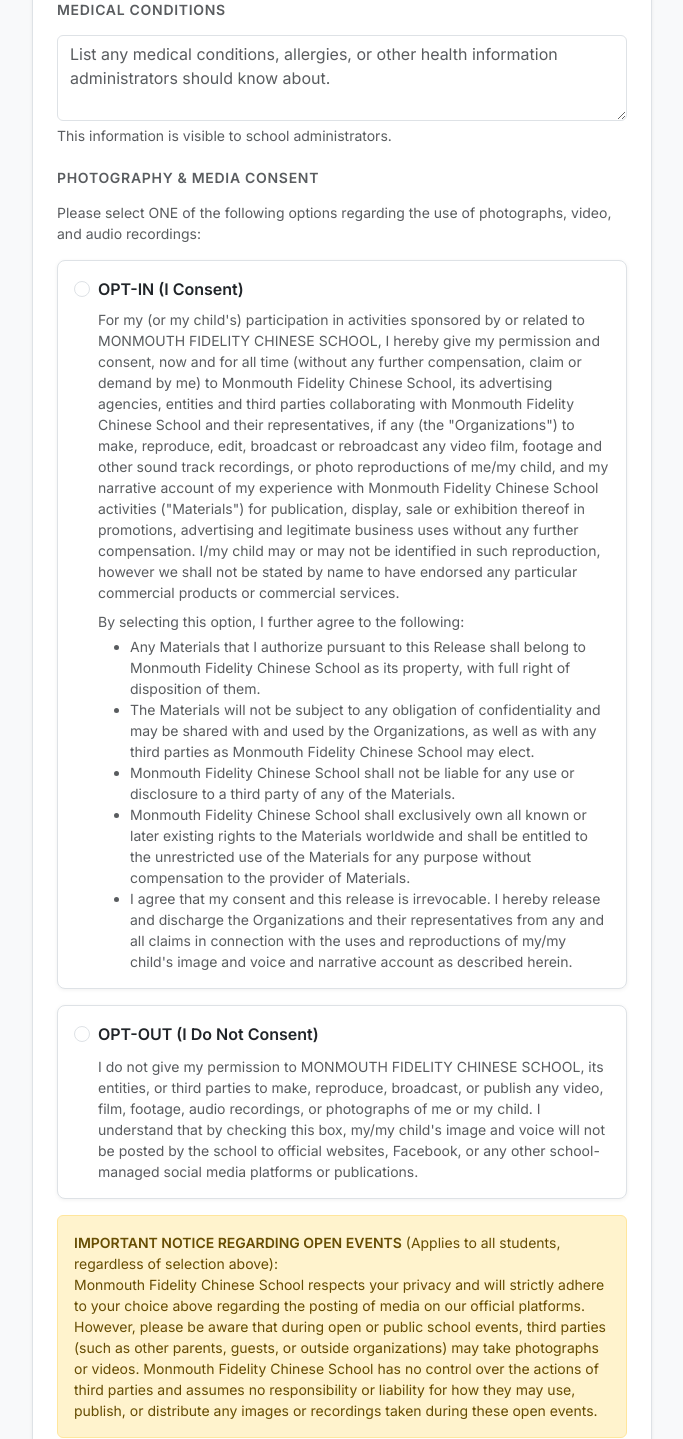
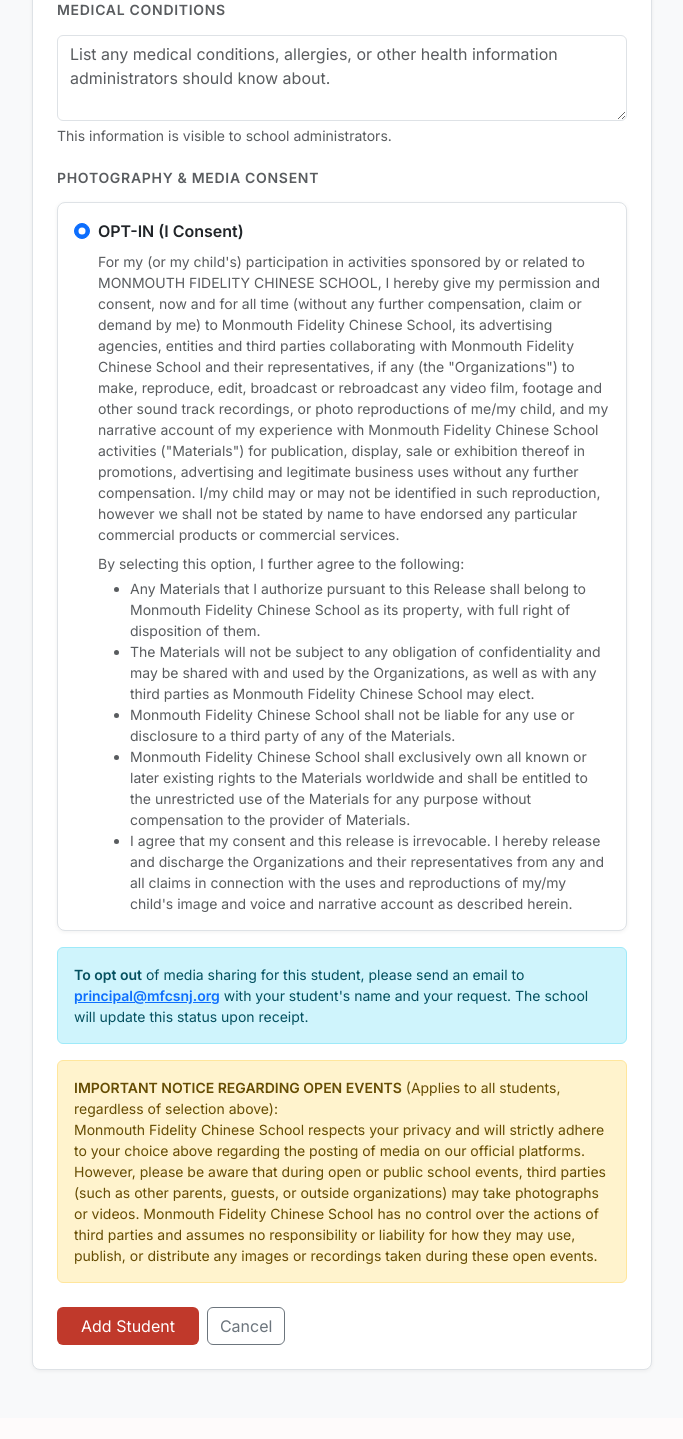
Before and after one commit to languagedeputydir-web/mfcs-registration, a Flask app: page /students/new in a window 1280 px wide. Shown: the part 842-2281 px from the top of the page, without its empty margins (74-757 px from the left). After the commit the page ends 2213 px from the top, so only its background shows below. Run offline with Flask 3, Linux system fonts and the light colour scheme; the visitor is signed in with stand-in values (Sample User, id 1).

Commit message:
fix social media issue

```diff
--- a/routes/admin.py
+++ b/routes/admin.py
@@ -1766,17 +1766,19 @@ def edit_student(student_id):
     # ── Full edit — admin / finance ────────────────────────────────────────────
     if request.method == 'POST':
         f = request.form
+        media_consent = 1 if f.get('media_consent') == '1' else 0
         cur.execute("""UPDATE student SET
                 first_name=%s, last_name=%s, chinese_name=%s,
                 gender=%s, birthday=%s, phone=%s, email=%s,
                 ec_first_name=%s, ec_last_name=%s, ec_phone=%s,
-                special_note=%s WHERE id=%s""",
+                special_note=%s, media_consent=%s WHERE id=%s""",
                 (f.get('first_name',''), f.get('last_name',''),
                  f.get('chinese_name','?'), f.get('gender','?'),
                  f.get('birthday','').strip() or '2999-01-01',
                  f.get('phone','?'), f.get('email','?'),
                  f.get('ec_first_name','?'), f.get('ec_last_name','?'),
-                 f.get('ec_phone','?'), f.get('special_note',''), student_id))
+                 f.get('ec_phone','?'), f.get('special_note',''),
+                 media_consent, student_id))
         conn.commit(); conn.close()
         flash('Student updated.', 'success')
         pid_arg  = request.form.get('_pid', '')
--- a/routes/family.py
+++ b/routes/family.py
@@ -1219,7 +1219,10 @@ def submit_registration(period_id):
                 f"{text_rows}"
                 f"{text_summary}"
                 f"  {'─'*30}\n"
-                f"  TOTAL DUE:                 ${total_due:.2f}\n\n"
+                f"  TOTAL DUE:                 ${total_due:.2f}\n"
+                f"  NOTE: The total above reflects fees at time of registration.\n"
+                f"  Please log in to your account to view the most current amount due,\n"
+                f"  as a late payment fee may apply if payment is received after the deadline.\n\n"
                 f"{pay_text}\n"
                 f"{late_fee_warning_text}"
                 f"{'='*50}\n\n"
@@ -1243,7 +1246,12 @@ def submit_registration(period_id):
                 f"<tr style='background:#e8f5e9;font-weight:bold'>"
                 f"<td colspan='5'><strong>TOTAL DUE</strong></td>"
                 f"<td style='text-align:right'><strong>${total_due:.2f}</strong></td></tr>"
-                f"</table><br>"
+                f"</table>"
+                f"<p style='color:#666;font-size:0.9em;margin-top:8px'>"
+                f"⚠ The total above reflects fees at the time of registration. "
+                f"Please <a href='https://register.mfcsnj.org'>log in to your account</a> "
+                f"to view the most current amount due, as a late payment fee may apply "
+                f"if payment is received after the payment deadline.</p><br>"
                 f"{pay_html}"
                 f"{late_fee_warning_html}"
                 f"<div style='background:#fff3cd;border:1px solid #ffc107;padding:12px;"
--- a/templates/family/student_form.html
+++ b/templates/family/student_form.html
@@ -73,7 +73,7 @@ document.addEventListener('DOMContentLoaded', function() {
       <div class="col-6">
         <label class="form-label small fw-500">Email</label>
         <input type="email" name="email" class="form-control"
-               value="{{ student.email if student and student.email not in ('?','') else '' }}"
+               value="{{ student.email if student and student.email and student.email not in ('?','') and not student.email.endswith('@placeholder.invalid') else '' }}"
                title="Enter a valid email address">
       </div>
     </div>
@@ -140,16 +140,30 @@ document.addEventListener('DOMContentLoaded', function() {
 
     {# ── Media Consent ── #}
     <h6 class="text-uppercase text-muted small fw-600 mb-3" style="letter-spacing:.05em">Photography &amp; Media Consent</h6>
-    <p class="small text-muted mb-3">
-      Please select ONE of the following options regarding the use of photographs, video,
-      and audio recordings:
-    </p>
 
+    {% if student and student.media_consent == 0 %}
+    {# Student has been opted out by admin #}
+    <div class="card border-danger mb-3 p-3">
+      <div class="d-flex align-items-center gap-2 mb-2">
+        <span class="badge bg-danger">OPT-OUT</span>
+        <span class="fw-600">This student has opted out of media sharing.</span>
+      </div>
+      <div class="small text-muted">
+        This student's image and voice will not be posted to official websites, Facebook,
+        or any other school-managed social media platforms or publications.<br><br>
+        To reverse this decision, please email
+        <a href="mailto:principal@mfcsnj.org">principal@mfcsnj.org</a>.
+      </div>
+    </div>
+    {# Hidden field to preserve opt-out status #}
+    <input type="hidden" name="media_consent" value="0">
+
+    {% else %}
+    {# Default: opted in — show consent text and opt-in radio #}
     <div class="card border mb-3 p-3">
       <div class="form-check mb-2">
         <input class="form-check-input" type="radio" name="media_consent" id="media_optin"
-               value="1" {% if student and student.media_consent == 1 %}checked{% endif %}
-               required>
+               value="1" checked required>
         <label class="form-check-label fw-600" for="media_optin">
           OPT-IN (I Consent)
         </label>
@@ -167,22 +181,12 @@ document.addEventListener('DOMContentLoaded', function() {
       </div>
     </div>
 
-    <div class="card border mb-3 p-3">
-      <div class="form-check">
-        <input class="form-check-input" type="radio" name="media_consent" id="media_optout"
-               value="0" {% if student and student.media_consent == 0 %}checked{% endif %}>
-        <label class="form-check-label fw-600" for="media_optout">
-          OPT-OUT (I Do Not Consent)
-        </label>
-      </div>
-      <div class="small text-muted mt-2" style="padding-left:1.5rem">
-        I do not give my permission to MONMOUTH FIDELITY CHINESE SCHOOL, its entities, or
-        third parties to make, reproduce, broadcast, or publish any video, film, footage,
-        audio recordings, or photographs of me or my child. I understand that by checking
-        this box, my/my child's image and voice will not be posted by the school to official
-        websites, Facebook, or any other school-managed social media platforms or publications.
-      </div>
+    <div class="alert alert-info small mb-3">
+      <strong>To opt out</strong> of media sharing for this student, please send an email to
+      <a href="mailto:principal@mfcsnj.org"><strong>principal@mfcsnj.org</strong></a>
+      with your student's name and your request. The school will update this status upon receipt.
     </div>
+    {% endif %}
 
     <div class="alert alert-warning small mb-4" role="alert">
       <strong>IMPORTANT NOTICE REGARDING OPEN EVENTS</strong> (Applies to all students, regardless of selection above):<br>
```
Also changed, not shown: templates/admin/edit_student.html (+22 -0 lines).
